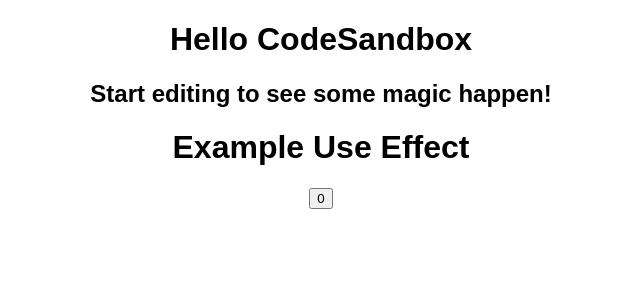
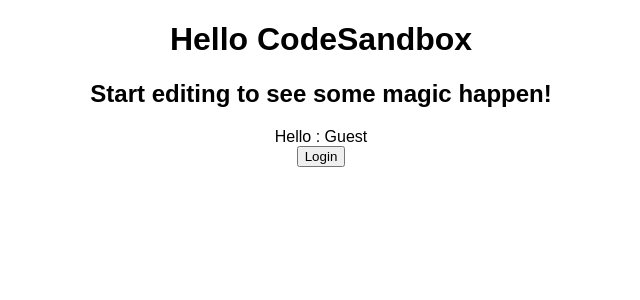
Before and after one commit to sgokhale-celegence/Hooks, a React (Create React App) app: page / in a window 1280 px wide. Shown: the top 300 px of the page, without its empty margins (319-959 px from the left). Built offline with nearby package versions, Linux system fonts and the light colour scheme.

Commit message:
useEffectWithDependencies

```diff
--- a/src/App.js
+++ b/src/App.js
@@ -4,7 +4,8 @@
 // import CounterClass from "./withClasses/Counter";
 // import LoginClass from './withClasses/Login';
 
-import ExampleUseEffect from "./Hooks/SideEffects";
+// import ExampleUseEffect from "./Hooks/SideEffects";
+import ExampleUseEffect from "./Hooks/SideEffectsWithDependencies";
 import "./styles.css";
 
 export default function App() {
--- /dev/null
+++ b/src/Hooks/SideEffectsWithDependencies.js
@@ -0,0 +1,28 @@
+import React, { useState, useEffect } from "react";
+export default function SideEffectsWithDependencies() {
+  const [isLoggedIn, setIsLoggedIn] = useState(false);
+  const [loggedInUser, setloggedInUser] = useState("Guest");
+
+  useEffect(() => {
+    console.log("inside Use Effect - Is Logged In");
+  }, [isLoggedIn]);
+
+  useEffect(() => {
+    console.log("inside Use Effect - For Logged In User");
+  });
+
+  return (
+    <div>
+      Hello : {loggedInUser} <br />
+      <button
+        onClick={() => {
+          const userName = loggedInUser === "Guest" ? "Prime" : "Guest";
+          setIsLoggedIn(!isLoggedIn);
+          setloggedInUser(userName);
+        }}
+      >
+        {isLoggedIn ? "Logout" : "Login"}
+      </button>
+    </div>
+  );
+}
```
